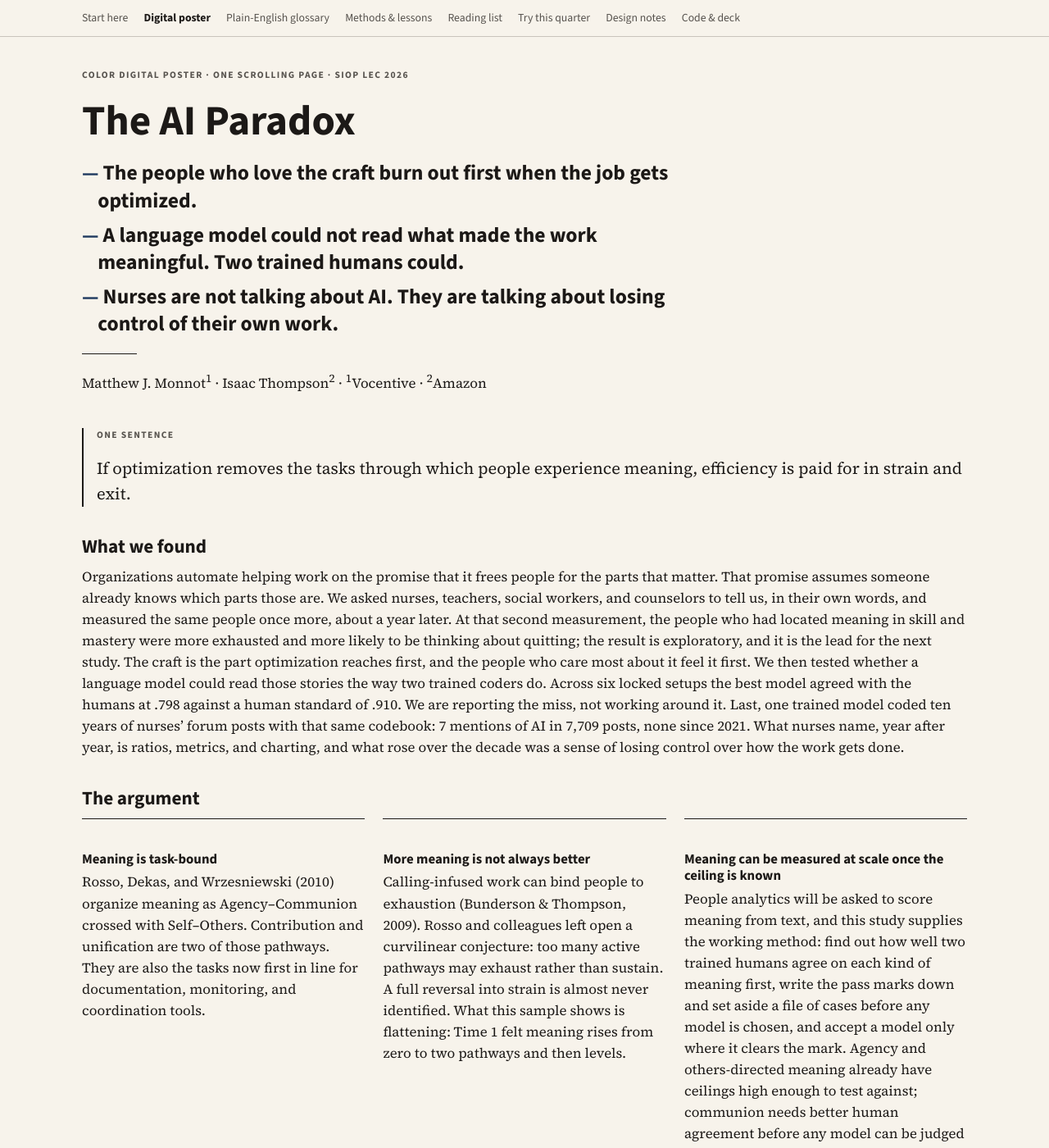
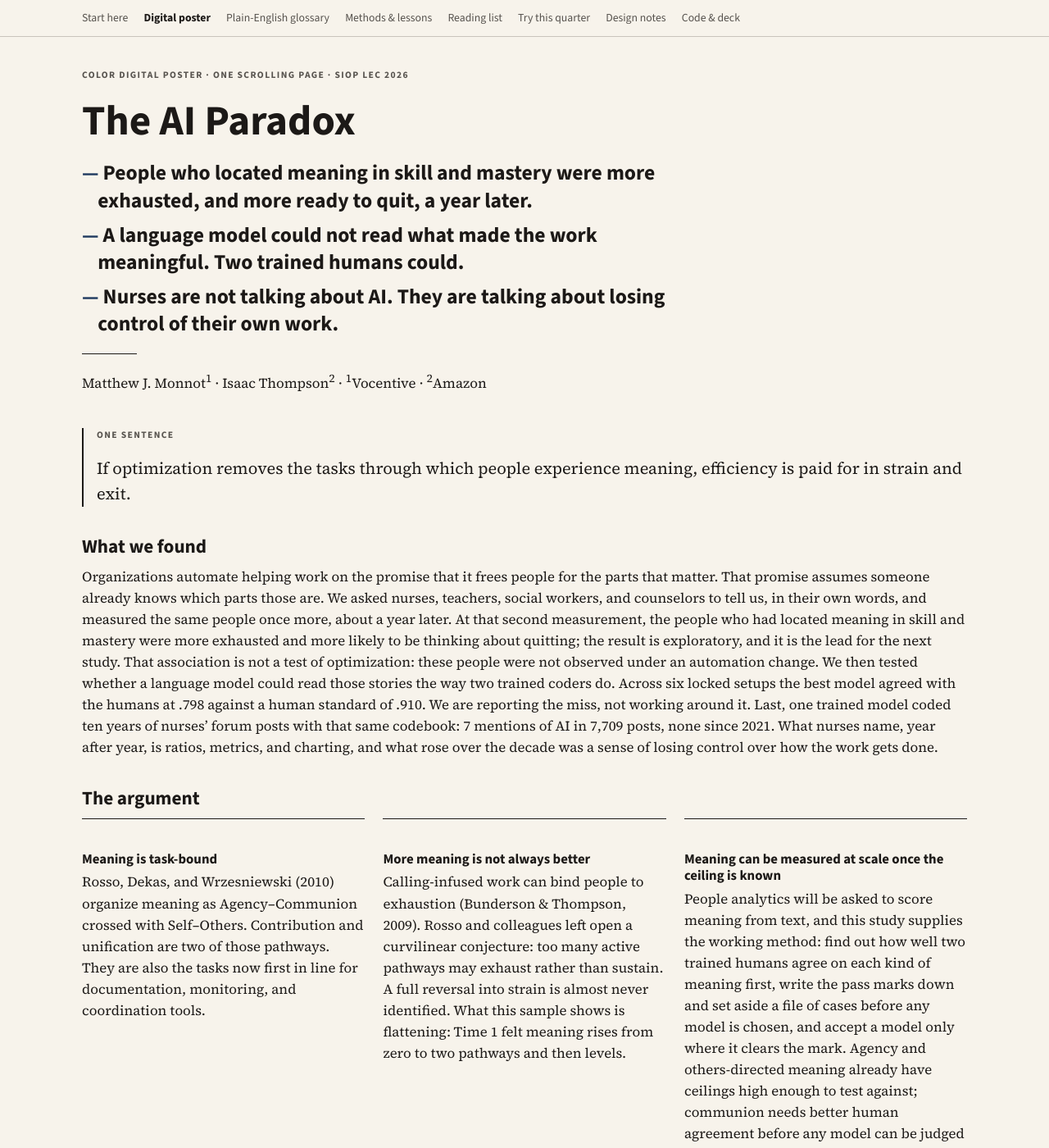
Before and after one commit to mjmonnot/mjmonnot.github.io, a Jekyll site: the page lec-2026/poster.html, which Jekyll copies as it is, in a window 1280 px wide and 1400 px high. Shown: the whole window at 82% size. Built offline with Jekyll 4.4.1, drawn with Linux system fonts in a browser that asks for light colours.

Commit message:
LEC 2026: competence headline is the association, not an optimization effect

```diff
--- a/lec-2026/index.html
+++ b/lec-2026/index.html
@@ -37,7 +37,7 @@
   <p class="kicker">SIOP Leading Edge Consortium 2026 · Digital goody bag</p>
   <h1>The AI Paradox</h1>
   <ul class="headlines">
-    <li>The people who love the craft burn out first when the job gets optimized.</li>
+    <li>People who located meaning in skill and mastery were more exhausted, and more ready to quit, a year later.</li>
     <li>A language model could not read what made the work meaningful. Two trained humans could.</li>
     <li>Nurses are not talking about AI. They are talking about losing control of their own work.</li>
   </ul>
--- a/lec-2026/poster.html
+++ b/lec-2026/poster.html
@@ -24,7 +24,7 @@
   <p class="kicker">Color digital poster · one scrolling page · SIOP LEC 2026</p>
   <h1>The AI Paradox</h1>
   <ul class="headlines">
-    <li>The people who love the craft burn out first when the job gets optimized.</li>
+    <li>People who located meaning in skill and mastery were more exhausted, and more ready to quit, a year later.</li>
     <li>A language model could not read what made the work meaningful. Two trained humans could.</li>
     <li>Nurses are not talking about AI. They are talking about losing control of their own work.</li>
   </ul>
@@ -39,7 +39,7 @@
   </div>
 
   <h2>What we found</h2>
-  <p>Organizations automate helping work on the promise that it frees people for the parts that matter. That promise assumes someone already knows which parts those are. We asked nurses, teachers, social workers, and counselors to tell us, in their own words, and measured the same people once more, about a year later. At that second measurement, the people who had located meaning in skill and mastery were more exhausted and more likely to be thinking about quitting; the result is exploratory, and it is the lead for the next study. The craft is the part optimization reaches first, and the people who care most about it feel it first. We then tested whether a language model could read those stories the way two trained coders do. Across six locked setups the best model agreed with the humans at .798 against a human standard of .910. We are reporting the miss, not working around it. Last, one trained model coded ten years of nurses’ forum posts with that same codebook: 7 mentions of AI in 7,709 posts, none since 2021. What nurses name, year after year, is ratios, metrics, and charting, and what rose over the decade was a sense of losing control over how the work gets done.</p>
+  <p>Organizations automate helping work on the promise that it frees people for the parts that matter. That promise assumes someone already knows which parts those are. We asked nurses, teachers, social workers, and counselors to tell us, in their own words, and measured the same people once more, about a year later. At that second measurement, the people who had located meaning in skill and mastery were more exhausted and more likely to be thinking about quitting; the result is exploratory, and it is the lead for the next study. That association is not a test of optimization: these people were not observed under an automation change. We then tested whether a language model could read those stories the way two trained coders do. Across six locked setups the best model agreed with the humans at .798 against a human standard of .910. We are reporting the miss, not working around it. Last, one trained model coded ten years of nurses’ forum posts with that same codebook: 7 mentions of AI in 7,709 posts, none since 2021. What nurses name, year after year, is ratios, metrics, and charting, and what rose over the decade was a sense of losing control over how the work gets done.</p>
 
   <h2>The argument</h2>
   <div class="grid grid-3">
```
